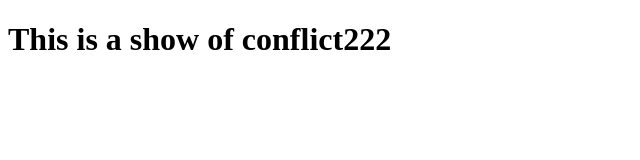
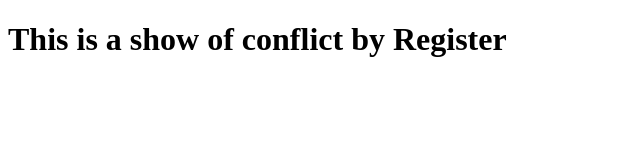
Before and after one commit to peh-suann/MounTrip, a website: page conflict.html in a window 1280 px wide. Shown: the whole page, without its empty margins (0-640 px from the left). Drawn offline with Linux system fonts and the light colour scheme.

Commit message:
regis conflict

```diff
--- a/conflict.html
+++ b/conflict.html
@@ -7,6 +7,6 @@
     <title>conflict</title>
 </head>
 <body>
-    <h1>This is a show of conflict222</h1>
+    <h1>This is a show of conflict  by Register</h1>
 </body>
 </html>
```
